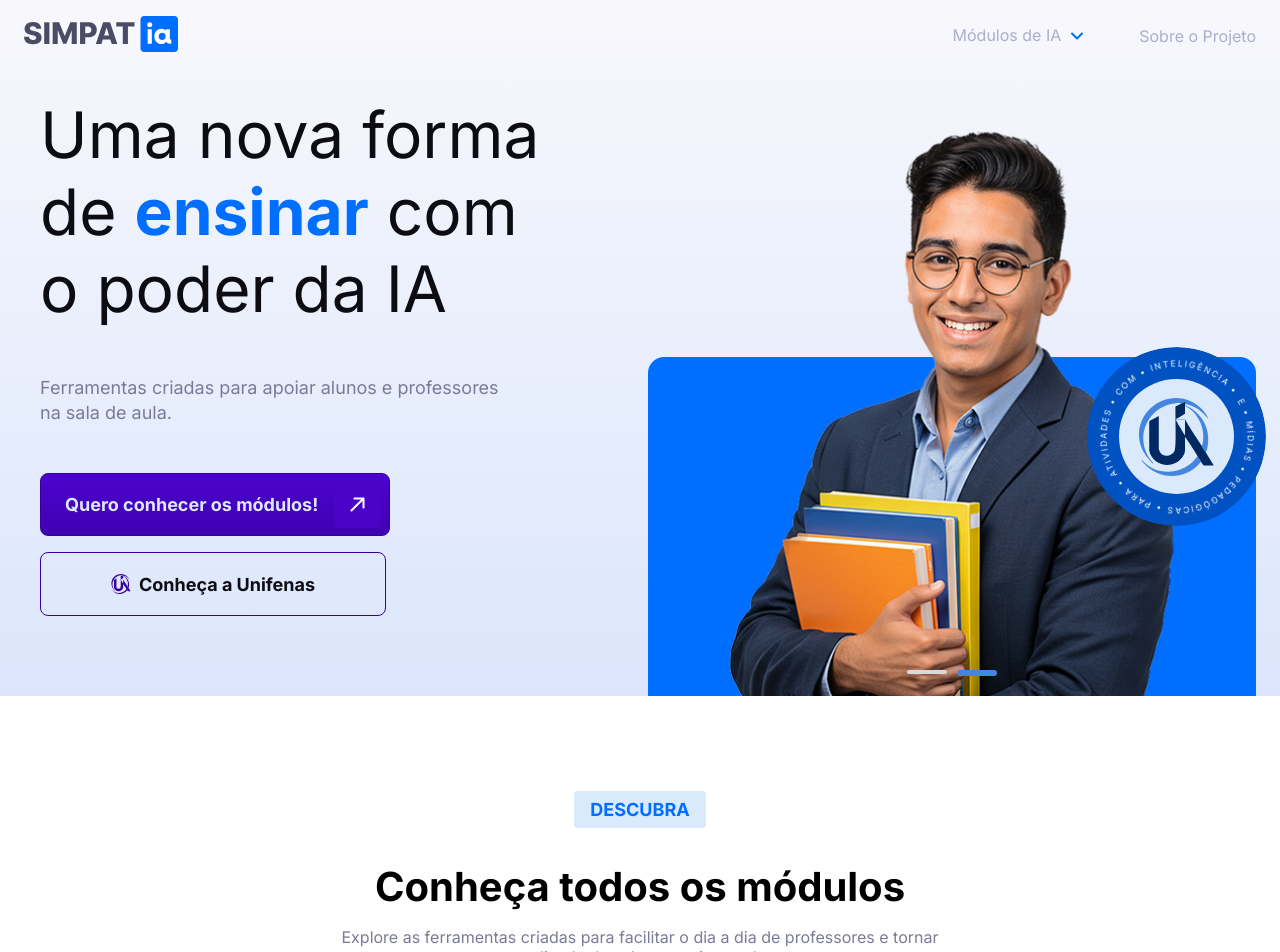
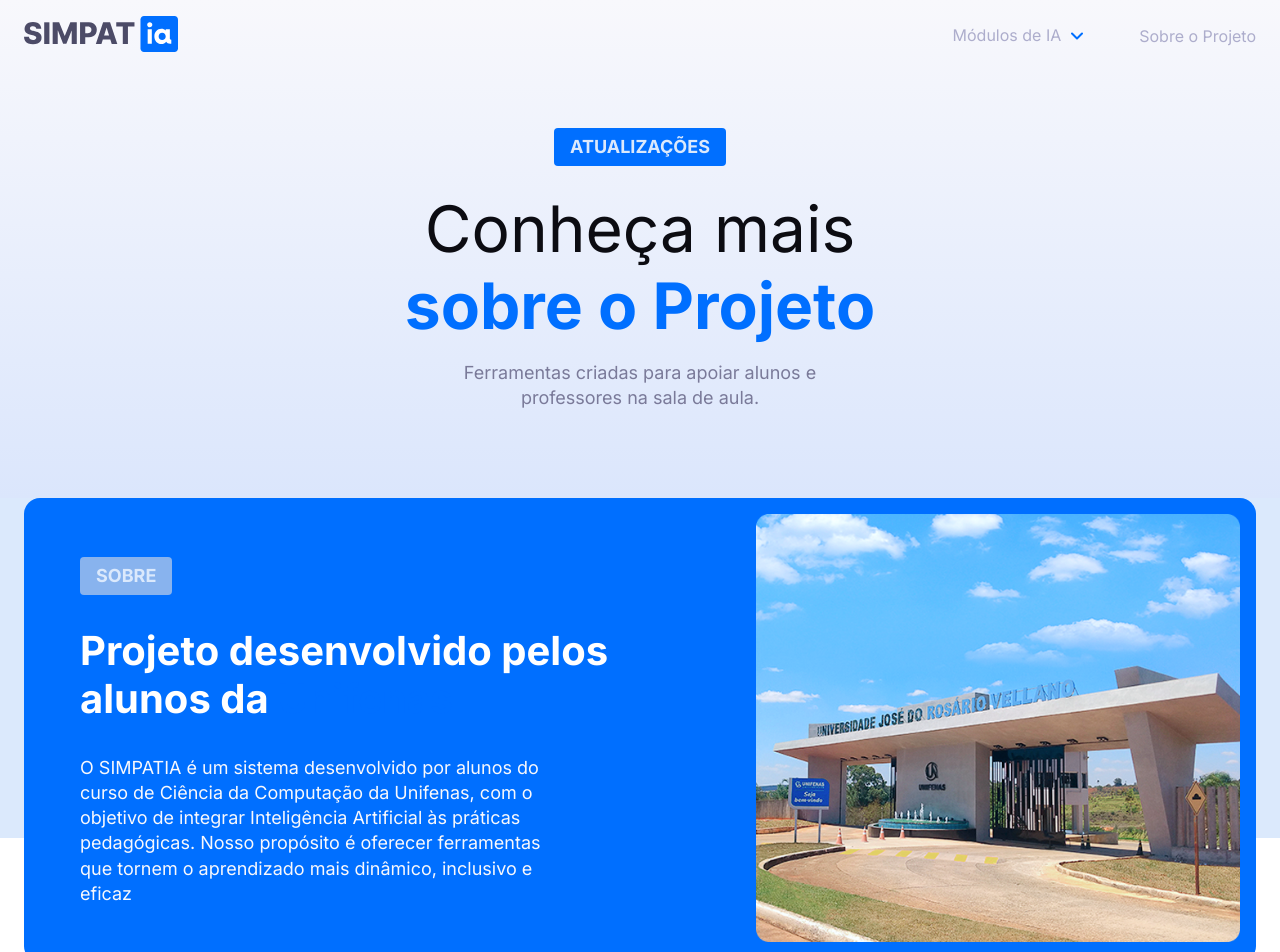
Before and after one commit to clintonsilvas/Simpatia, a React (Vite) app in the folder front/: page / in a window 1280 px wide. Shown: the top 952 px of the page. Built offline with nearby package versions, Linux system fonts and the light colour scheme.

Commit message:
Ajuste about

```diff
--- a/front/src/App.jsx
+++ b/front/src/App.jsx
@@ -1,20 +1,15 @@
-import Hero from './assets/pages/Hero.jsx';
-import Faq from './assets/pages/Faq.jsx';
-import Footer from './assets/components/Footer.jsx';
-import Unifenas from './assets/pages/Unifenas.jsx';
-import Descubra from './assets/pages/Descubra.jsx';
+import Hero from "./assets/pages/Hero.jsx";
+import Faq from "./assets/pages/Faq.jsx";
+import Footer from "./assets/components/Footer.jsx";
+import Unifenas from "./assets/pages/Unifenas.jsx";
+import Descubra from "./assets/pages/Descubra.jsx";
+import UpdatesPage from "./UpdatesPage.jsx";
 function App() {
-
   return (
     <>
-      <Hero/>
-      <Descubra />
-      <Unifenas />
-      <Faq />
-      <Footer/>
-
+      <UpdatesPage />
     </>
-  )
+  );
 }
 
-export default App
+export default App;
--- a/front/src/assets/pages/UnifenasAlt.css
+++ b/front/src/assets/pages/UnifenasAlt.css
@@ -55,6 +55,7 @@
   font-style: normal;
   font-weight: 500;
   line-height: 140%;
+  color: var(--neutro-100);
 }
 
 .imagem-unifenas {
```
